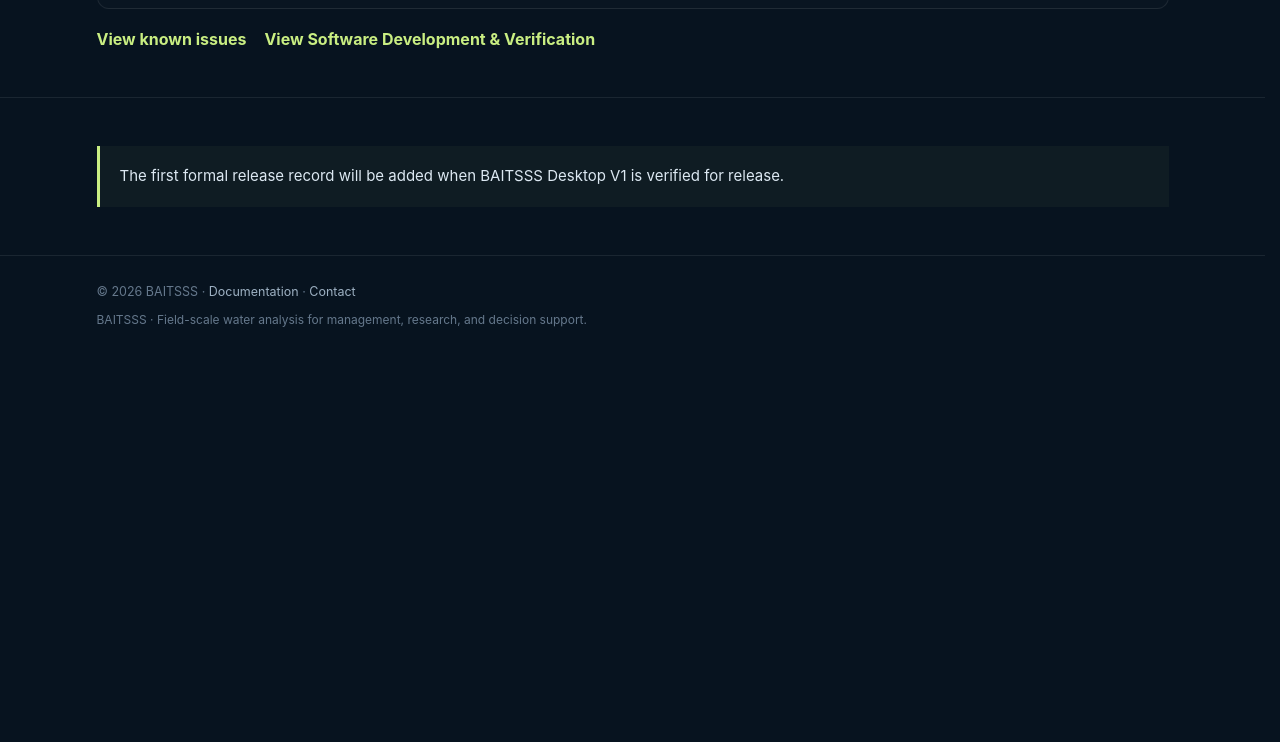
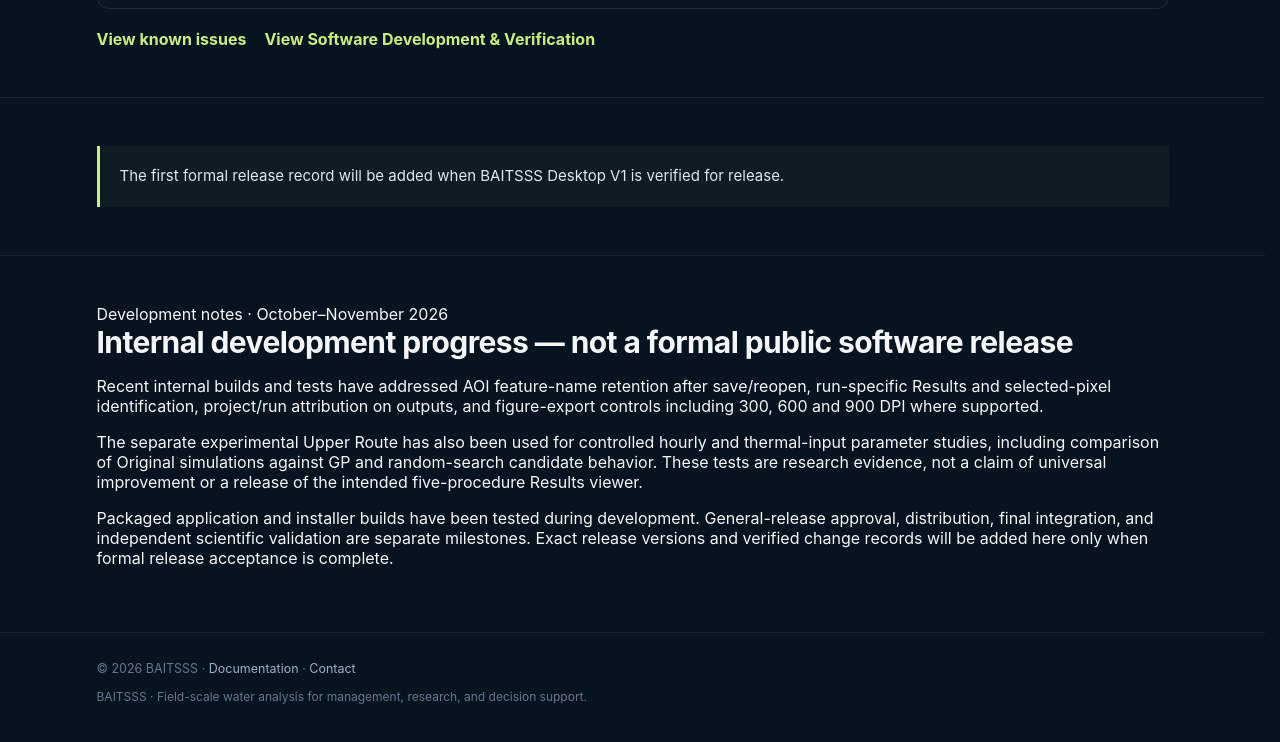
Before and after one commit to rdhungel/BAITSSS-website, a plain HTML site: page release-notes/index.html in a window 1280 px wide. Shown: the part 1144-1886 px from the top of the page. Before the commit the page ends 1509 px from the top, so only its background shows below. Drawn offline with Linux system fonts and the light colour scheme.

Commit message:
Add carefully qualified November 2026 BAITSSS development content

```diff
--- a/release-notes/index.html
+++ b/release-notes/index.html
@@ -23,6 +23,7 @@
 <section class="section"><div class="wrap"><h2>Release status</h2><p class="copy">BAITSSS Desktop V1 is the first release version and is currently in pre-release validation. The release date has not yet been assigned.</p><div class="release"><div class="release-head"><h3>BAITSSS Desktop V1</h3><div class="tag">Pre-release</div></div><p>Release preparation includes clean-machine testing, installer packaging, workflow verification, and final documentation.</p><ul><li>Version: BAITSSS Desktop V1</li><li>Release date: pending</li><li>Installer package: in preparation</li><li>Compatibility notes: pending release verification</li></ul></div></div></section>
 <section class="section"><div class="wrap"><h2>Release record</h2><div class="release"><ul><li><strong>Version and release date</strong></li><li><strong>Changes</strong> to workflow, execution, data handling, Results, or packaging</li><li><strong>Scientific impact</strong> when a change affects BAITSSS model equations, assumptions, parameters, inputs, or outputs</li><li><strong>Fixes and corrections</strong></li><li><strong>Compatibility and migration notes</strong></li><li><strong>Known issues</strong></li><li><strong>Verification status</strong> for BAITSSS Desktop installer and workflow checks, and BAITSSS model scientific checks</li></ul></div><div class="links"><a href="../known-issues/">View known issues</a><a href="../software-development/">View Software Development &amp; Verification</a></div></div></section>
 <section class="section"><div class="wrap"><div class="note">The first formal release record will be added when BAITSSS Desktop V1 is verified for release.</div></div></section>
+<section class="section" id="development-notes-2026"><div class="wrap"><div class="kicker">Development notes · October–November 2026</div><h2>Internal development progress — not a formal public software release</h2><p>Recent internal builds and tests have addressed AOI feature-name retention after save/reopen, run-specific Results and selected-pixel identification, project/run attribution on outputs, and figure-export controls including 300, 600 and 900 DPI where supported.</p><p>The separate experimental Upper Route has also been used for controlled hourly and thermal-input parameter studies, including comparison of Original simulations against GP and random-search candidate behavior. These tests are research evidence, not a claim of universal improvement or a release of the intended five-procedure Results viewer.</p><p>Packaged application and installer builds have been tested during development. General-release approval, distribution, final integration, and independent scientific validation are separate milestones. Exact release versions and verified change records will be added here only when formal release acceptance is complete.</p></div></section>
 </main>
 <footer class="footer"><div class="wrap">© 2026 BAITSSS · <a href="../documentation/">Documentation</a> · <a href="../contact/">Contact</a></div></footer>
 </body>
```
